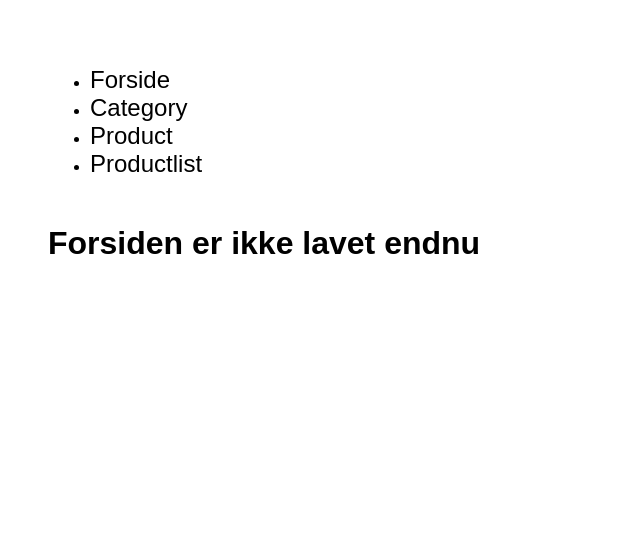
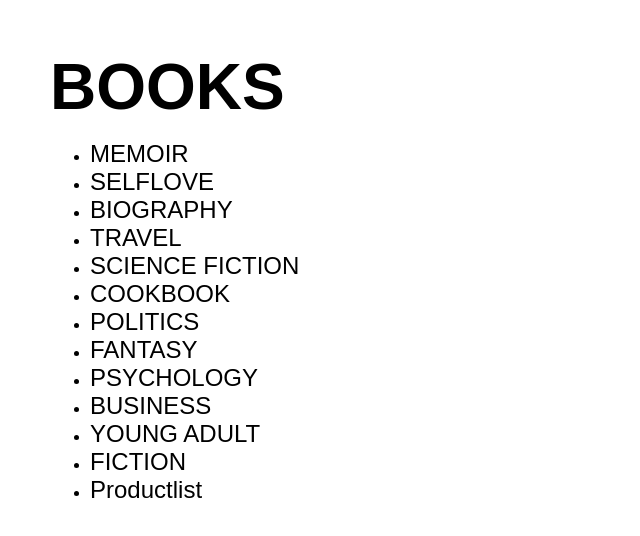
Before and after one commit to majamariaaaby/gruppeprojekt_passion, a plain HTML site: page index.html in a window 1280 px wide. Shown: the whole page, without its empty margins (0-640 px from the left). Drawn offline with Linux system fonts and the light colour scheme.

Commit message:
ændring i index.html

```diff
--- a/index.html
+++ b/index.html
@@ -1,5 +1,6 @@
 <!DOCTYPE html>
 <html lang="en">
+
 <head>
   <meta charset="UTF-8" />
   <meta http-equiv="X-UA-Compatible" content="IE=edge" />
@@ -8,15 +9,26 @@
   <link rel="stylesheet" href="style.css" />
   <link rel="stylesheet" href="layout.css" />
 </head>
+
 <body>
   <header>
+    <div class="menu">BOOKS</div>
     <nav>
       <ul>
-          <li><a href="index.html">Forside</a></li>
+        <!-- <li><a href="index.html">BOOKS</a></li> -->
 
-          <li><a href="category.html">Category</a></li>
-
-          <li><a href="product.html">Product</a></li>
+        <li><a href="category.html">MEMOIR</a></li>
+        <li><a href="category.html">SELFLOVE</a></li>
+        <li><a href="category.html">BIOGRAPHY</a></li>
+        <li><a href="category.html">TRAVEL</a></li>
+        <li><a href="category.html">SCIENCE FICTION</a></li>
+        <li><a href="category.html">COOKBOOK</a></li>
+        <li><a href="product.html">POLITICS</a></li>
+        <li><a href="category.html">FANTASY</a></li>
+        <li><a href="category.html">PSYCHOLOGY</a></li>
+        <li><a href="category.html">BUSINESS</a></li>
+        <li><a href="category.html">YOUNG ADULT</a></li>
+        <li><a href="category.html">FICTION</a></li>
 
         <li><a href="productlist.html">Productlist</a></li>
       </ul>
@@ -24,7 +36,7 @@
   </header>
 
   <main>
-      <h1>Forsiden er ikke lavet endnu</h1>
   </main>
 </body>
+
 </html>
```
Lines whose indentation alone changed are shown as unchanged.
